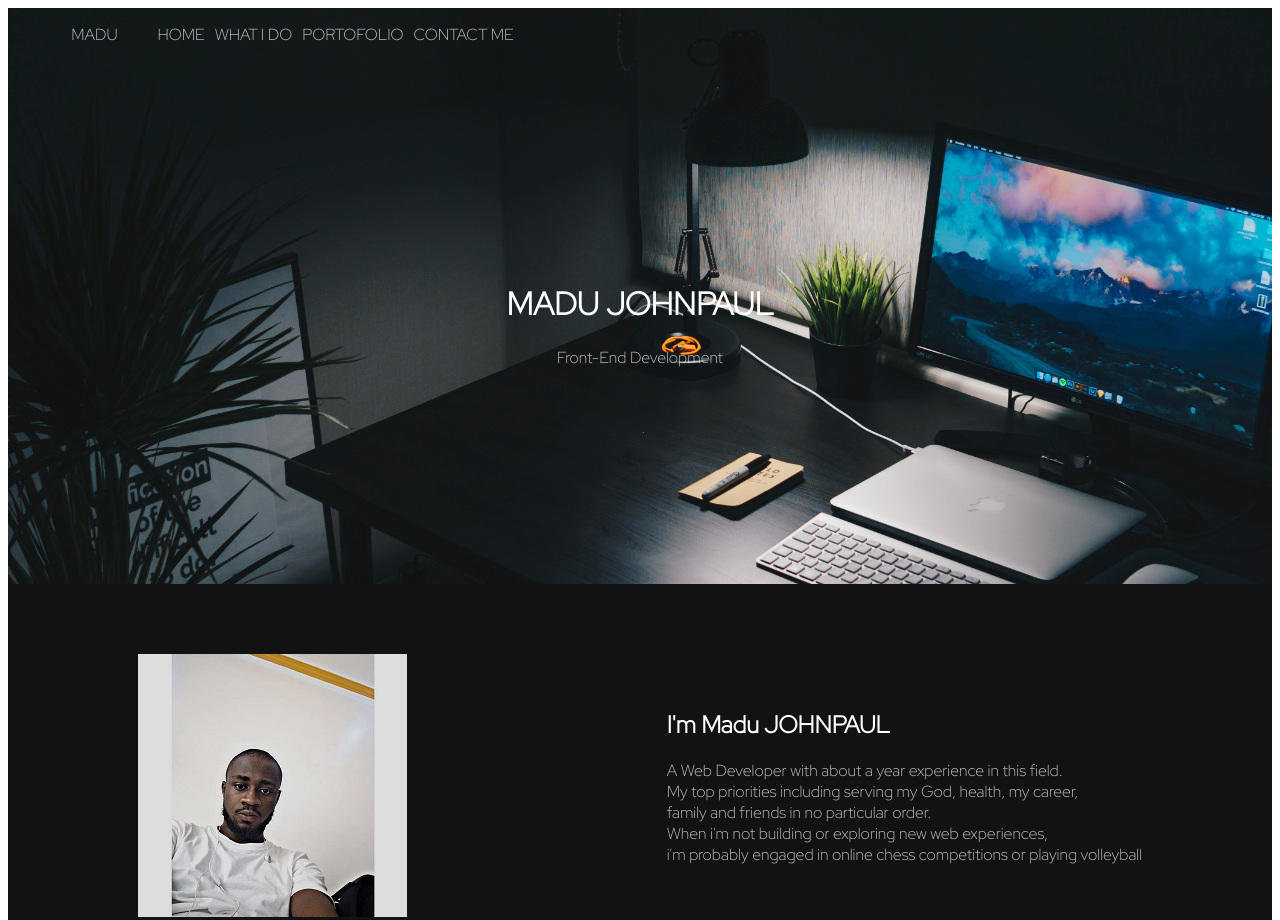
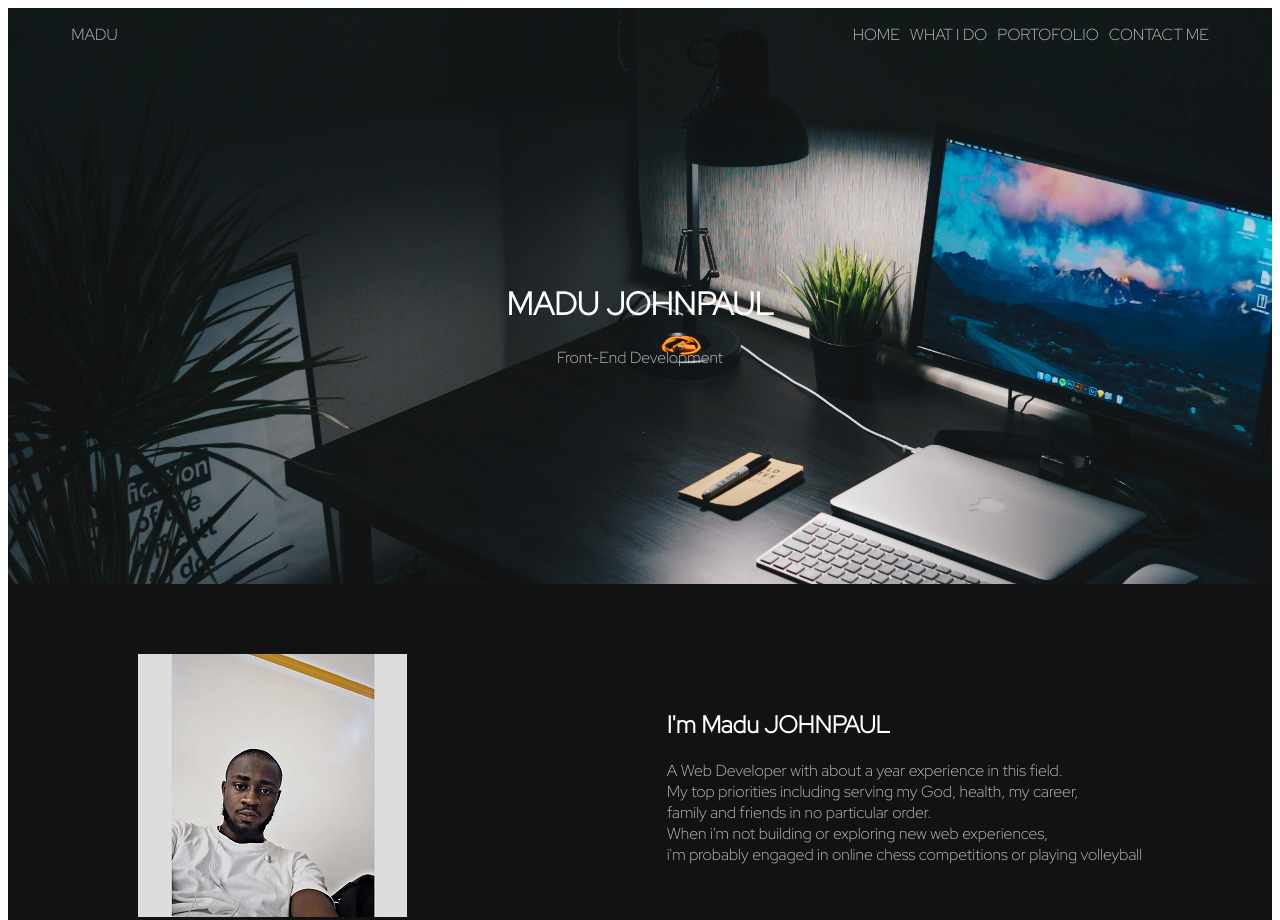
Before and after one commit to only1jp/My-Portofolio, a plain HTML site: page index.html in a window 1280 px wide. Shown: the top 920 px of the page. Drawn offline with Linux system fonts and the light colour scheme.

Commit message:
Update portfolio.css

```diff
--- a/portfolio.css
+++ b/portfolio.css
@@ -14,12 +14,10 @@ body {
 
 .navbar {
   display: flex;
-  justify-content: between;
+  justify-content: space-between;
   width: 90%;
   margin: 0px auto;
   align-items: center;
-
-
 }
 
 .nav2 li {
```
